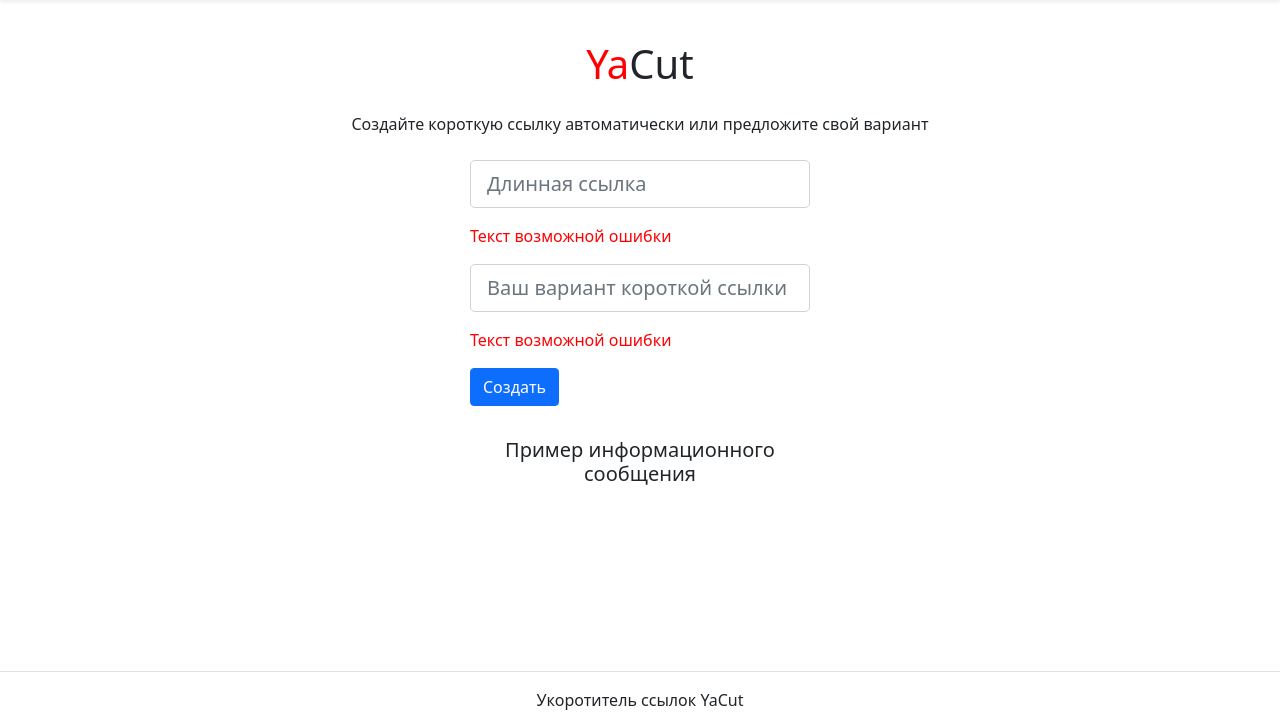
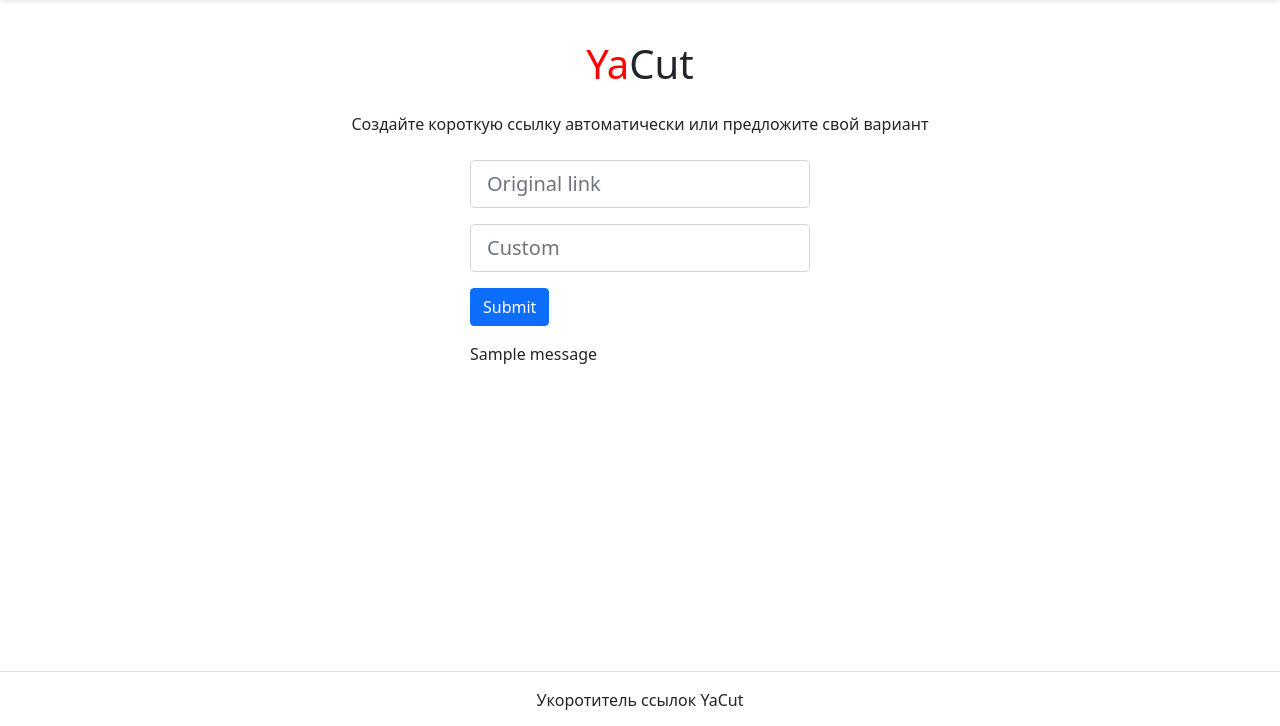
Before and after one commit to Maribona/yacut, a Python web app: template yacut/templates/yacut.html in a window 1280 px wide. Shown: the part 56-782 px from the top of the page. Run offline with Jinja, Linux system fonts and the light colour scheme; the template is opened without the code that fills it: most values are stand-ins (such as "Sample title", 1, 10 or a date in 2020); one stand-in notice (Sample message) is shown; form fields are guessed from the names that the template uses; some libraries are stand-ins or nearby versions.

Commit message:
The template is ready

```diff
--- a/yacut/templates/yacut.html
+++ b/yacut/templates/yacut.html
@@ -1,5 +1,5 @@
 {% extends "base.html" %}
-{% block title %}Мнение о фильме # {{ opinion.id }}{%endblock %}
+{% block title %}YaCut - укоротитель ссылок{%endblock %}
 {% block content %}
 <main>
     <section class="container my-5 px-4">
@@ -13,22 +13,41 @@
           <div class="col-sm">
           </div>
           <div class="col-sm">
-            <form>
+            <form method="POST" novalidate>
+              {{ form.csrf_token }}
               <div>
                 <div>
-                  <input type="text" class="form-control form-control-lg py-2 mb-3" id="form-title" name=""
-                    placeholder="Длинная ссылка">
-                  <p><span style="color:red">Текст возможной ошибки</span></p>
+                  {{ form.original_link(class="form-control form-control-lg py-2 mb-3", placeholder=form.original_link.label.text) }}
+                  <p>
+                    {% if form.original_link.errors %}
+                      {% for error in form.original_link.errors %}
+                        <span style="color: red">{{ error }}</span>
+                      {% endfor %}
+                    {% endif %}
+                  </p>
                 </div>
                 <div>
-                  <input type="url" class="form-control form-control-lg py-2 mb-3" id="form-link" name=""
-                    placeholder="Ваш вариант короткой ссылки">
-                  <p><span style="color:red">Текст возможной ошибки</span></p>
+                  {{ form.custom_id(class="form-control form-control-lg py-2 mb-3", placeholder=form.custom_id.label.text) }}
+                  <p>
+                    {% if form.original_link.errors %}
+                      {% for error in form.original_link.errors %}
+                        <span style="color: red">{{ error }}</span>
+                      {% endfor %}
+                    {% endif %}
+                  </p>
                 </div>
-
-                <input type="submit" class="btn btn-primary" value="Создать">
+                {{ form.submit(class="btn btn-primary") }}
               </div>
             </form>
+            <p class="py-3 mb-3">
+              {% with messages = get_flashed_messages() %}
+                {% if messages %}
+                  {% for message in messages %}
+                    {{ message }}
+                  {% endfor %}
+                {% endif %}
+              {% endwith %}
+            </p>
           </div>
           <div class="col-sm">
           </div>
@@ -40,9 +59,14 @@
           <div class="col-sm">
           </div>
           <div class="col-sm">
-            <p class="text-center">
-            <h5 class="text-center">Пример информационного сообщения</h5>
-            </p>
+            {% if short_link %}
+              <p class="text-center">
+                <h5 class="text-center">Ваша новая ссылка готова:</h5>
+              </p>
+              <p class="text-center">
+                <a href="{{ url_for('redirect_url_view', short_id=short_link, _external=True) }}">{{ url_for('redirect_url_view', short_id=short_link, _external=True) }}</a>
+              </p>
+            {% endif %}
           </div>
           <div class="col-sm">
           </div>
```
